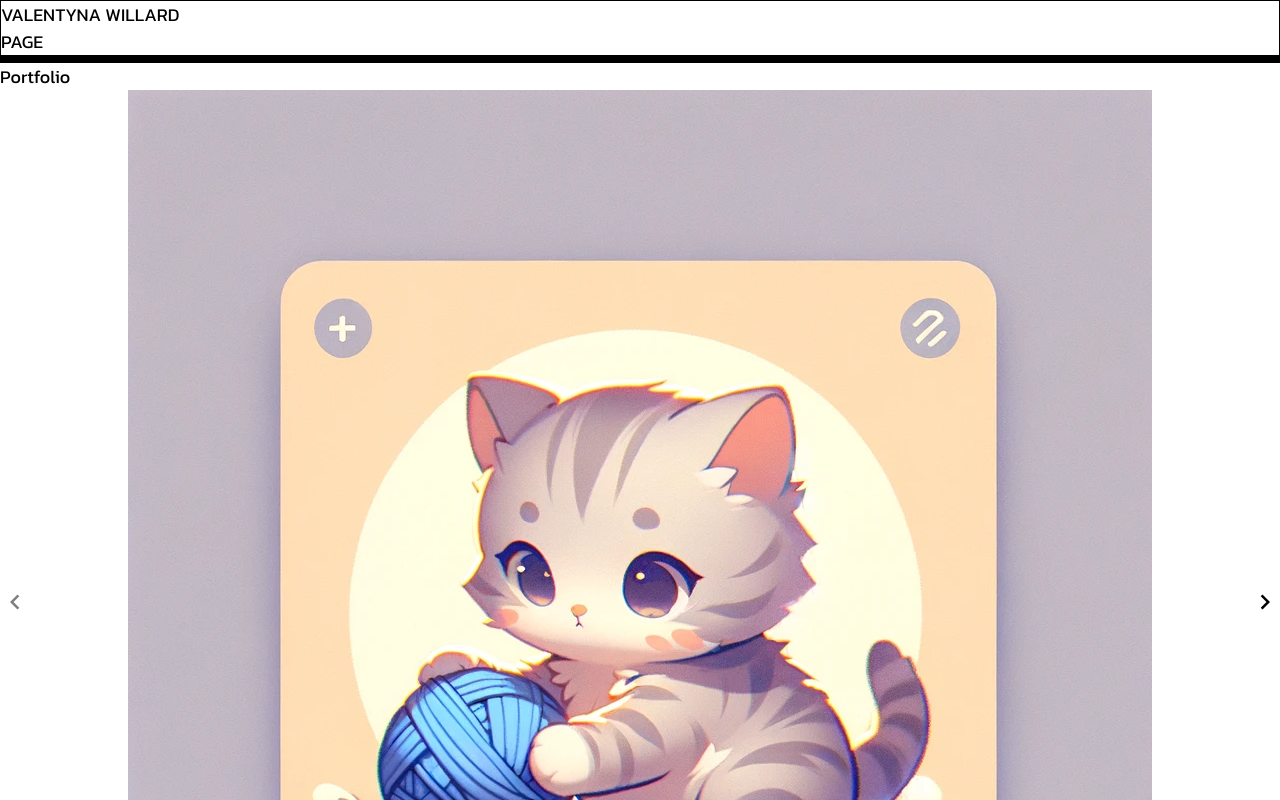
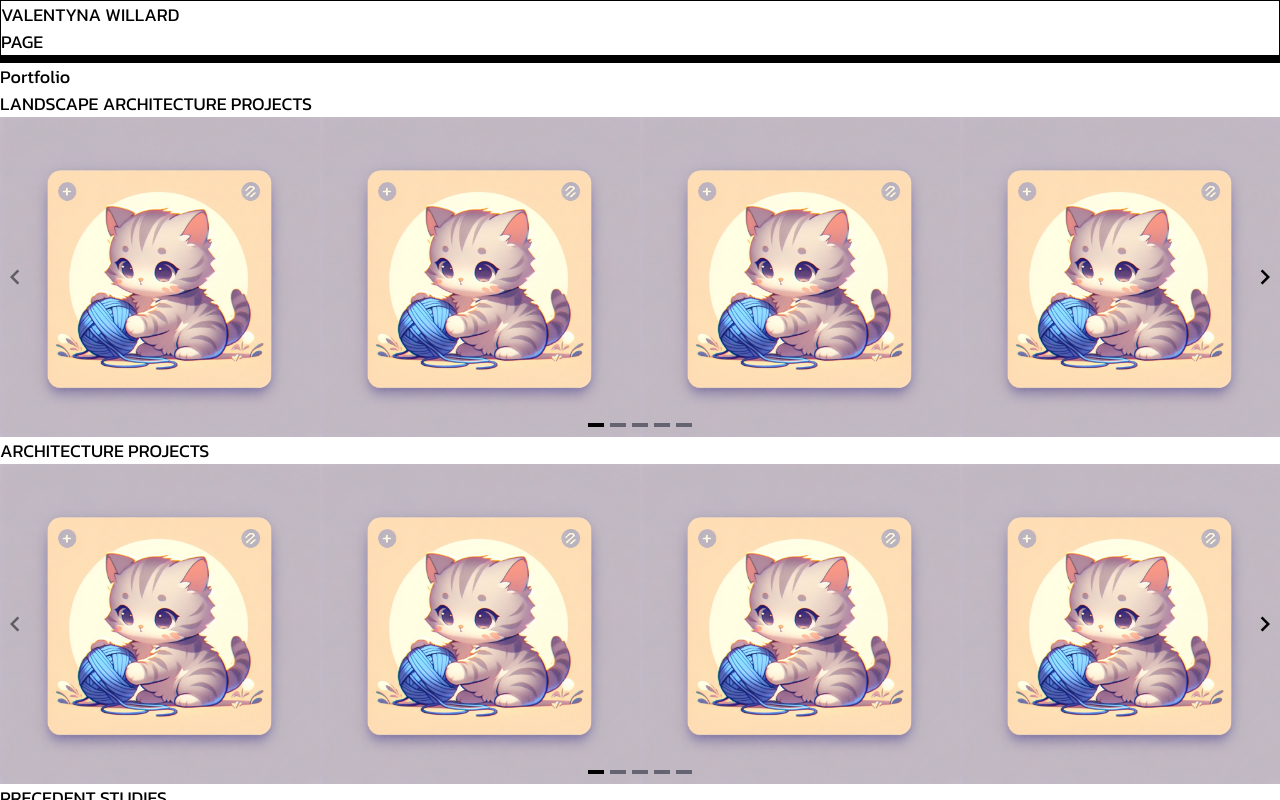
Before and after one commit to jonaaldas/vw-portfolio, a Vue app: page /portfolio in a window 1280 px wide. Shown: the top 800 px of the page. Built offline with nearby package versions, Linux system fonts and the light colour scheme.

Commit message:
added carasousels

```diff
--- a/portfolioProjects.js
+++ b/portfolioProjects.js
@@ -12,6 +12,27 @@ export default [
 			},
 			{
 				id: 2,
+				title: 'Project 2',
+				description:
+					'Lorem ipsum dolor sit amet, consectetur adipiscing elit. Nullam sed odio eget dolor aliquam sodales. Donec aliquam, nunc sed lacinia ultricies, quam lorem interdum tortor"',
+				image: '/src/assets/img/demo copy.png'
+			},
+			{
+				id: 3,
+				title: 'Project 2',
+				description:
+					'Lorem ipsum dolor sit amet, consectetur adipiscing elit. Nullam sed odio eget dolor aliquam sodales. Donec aliquam, nunc sed lacinia ultricies, quam lorem interdum tortor"',
+				image: '/src/assets/img/demo copy.png'
+			},
+			{
+				id: 4,
+				title: 'Project 2',
+				description:
+					'Lorem ipsum dolor sit amet, consectetur adipiscing elit. Nullam sed odio eget dolor aliquam sodales. Donec aliquam, nunc sed lacinia ultricies, quam lorem interdum tortor"',
+				image: '/src/assets/img/demo copy.png'
+			},
+			{
+				id: 5,
 				title: 'Project 2',
 				description:
 					'Lorem ipsum dolor sit amet, consectetur adipiscing elit. Nullam sed odio eget dolor aliquam sodales. Donec aliquam, nunc sed lacinia ultricies, quam lorem interdum tortor"',
@@ -36,6 +57,27 @@ export default [
 				description:
 					'Lorem ipsum dolor sit amet, consectetur adipiscing elit. Nullam sed odio eget dolor aliquam sodales. Donec aliquam, nunc sed lacinia ultricies, quam lorem interdum tortor"',
 				image: '/src/assets/img/demo copy.png'
+			},
+			{
+				id: 3,
+				title: 'Project 2',
+				description:
+					'Lorem ipsum dolor sit amet, consectetur adipiscing elit. Nullam sed odio eget dolor aliquam sodales. Donec aliquam, nunc sed lacinia ultricies, quam lorem interdum tortor"',
+				image: '/src/assets/img/demo copy.png'
+			},
+			{
+				id: 4,
+				title: 'Project 2',
+				description:
+					'Lorem ipsum dolor sit amet, consectetur adipiscing elit. Nullam sed odio eget dolor aliquam sodales. Donec aliquam, nunc sed lacinia ultricies, quam lorem interdum tortor"',
+				image: '/src/assets/img/demo copy.png'
+			},
+			{
+				id: 5,
+				title: 'Project 2',
+				description:
+					'Lorem ipsum dolor sit amet, consectetur adipiscing elit. Nullam sed odio eget dolor aliquam sodales. Donec aliquam, nunc sed lacinia ultricies, quam lorem interdum tortor"',
+				image: '/src/assets/img/demo copy.png'
 			}
 		]
 	},
@@ -56,6 +98,27 @@ export default [
 				description:
 					'Lorem ipsum dolor sit amet, consectetur adipiscing elit. Nullam sed odio eget dolor aliquam sodales. Donec aliquam, nunc sed lacinia ultricies, quam lorem interdum tortor"',
 				image: '/src/assets/img/demo copy.png'
+			},
+			{
+				id: 3,
+				title: 'Project 2',
+				description:
+					'Lorem ipsum dolor sit amet, consectetur adipiscing elit. Nullam sed odio eget dolor aliquam sodales. Donec aliquam, nunc sed lacinia ultricies, quam lorem interdum tortor"',
+				image: '/src/assets/img/demo copy.png'
+			},
+			{
+				id: 4,
+				title: 'Project 2',
+				description:
+					'Lorem ipsum dolor sit amet, consectetur adipiscing elit. Nullam sed odio eget dolor aliquam sodales. Donec aliquam, nunc sed lacinia ultricies, quam lorem interdum tortor"',
+				image: '/src/assets/img/demo copy.png'
+			},
+			{
+				id: 5,
+				title: 'Project 2',
+				description:
+					'Lorem ipsum dolor sit amet, consectetur adipiscing elit. Nullam sed odio eget dolor aliquam sodales. Donec aliquam, nunc sed lacinia ultricies, quam lorem interdum tortor"',
+				image: '/src/assets/img/demo copy.png'
 			}
 		]
 	}
--- a/src/views/portfolio.vue
+++ b/src/views/portfolio.vue
@@ -4,12 +4,14 @@
 		<div>
 			<h1>Portfolio</h1>
 			<div v-for="projects in portfolioProjects" :key="projects.id">
-				<Carousel :itemsToShow="1">
+				<h2>{{ projects.title }}</h2>
+				<Carousel :itemsToShow="numberOfSlide">
 					<Slide v-for="project in projects.projects" :key="project.id">
 						<div class="flex flex-col gap-2 group">
 							<div class="relative">
-								<p class="hidden group-hover:block absolute inset-0 bg-white text-black p-2 rounded-md flex items-center justify-center">
+								<p class="hidden group-hover:block absolute inset-0 bg-white text-black p-2 rounded-md flex items-center justify-center mx-12">
 									{{ project.title }}
+									{{ project.description }}
 								</p>
 								<img :src="project.image" :alt="project.title" class="group-hover:opacity-0" />
 							</div>
@@ -30,6 +32,31 @@
 	import Navbar from '@/components/navbar.vue';
 	import 'vue3-carousel/dist/carousel.css';
 	import {Carousel, Slide, Pagination, Navigation} from 'vue3-carousel';
-	console.log('🚀 ~ portfolioProjects:', portfolioProjects);
+
+	import {ref, watch, onMounted} from 'vue';
+	const screenSize = ref(window.innerWidth);
+	const numberOfSlide = ref(1);
+
+	watch(
+		screenSize,
+		async () => {
+			if (screenSize.value < 640) {
+				numberOfSlide.value = 1;
+			} else if (screenSize.value < 768) {
+				numberOfSlide.value = 2;
+			} else if (screenSize.value < 1024) {
+				numberOfSlide.value = 3;
+			} else {
+				numberOfSlide.value = 4;
+			}
+		},
+		{immediate: true}
+	);
+
+	onMounted(() => {
+		window.addEventListener('resize', () => {
+			screenSize.value = window.innerWidth;
+		});
+	});
 </script>
 <style></style>
```
